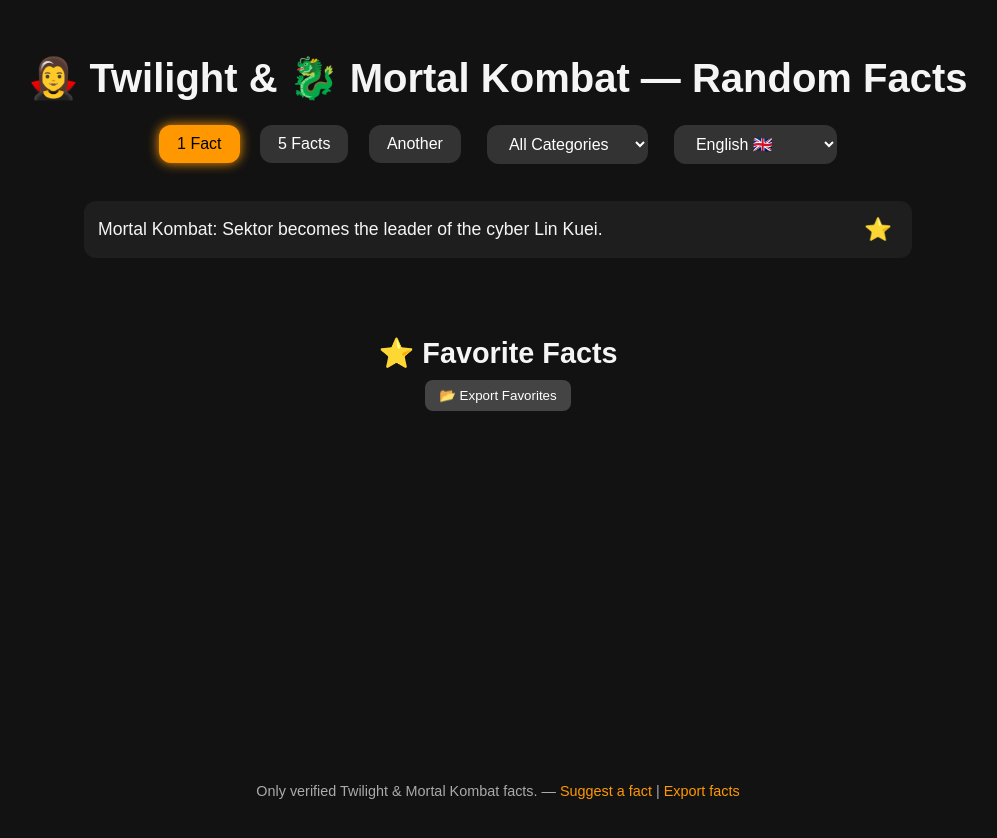
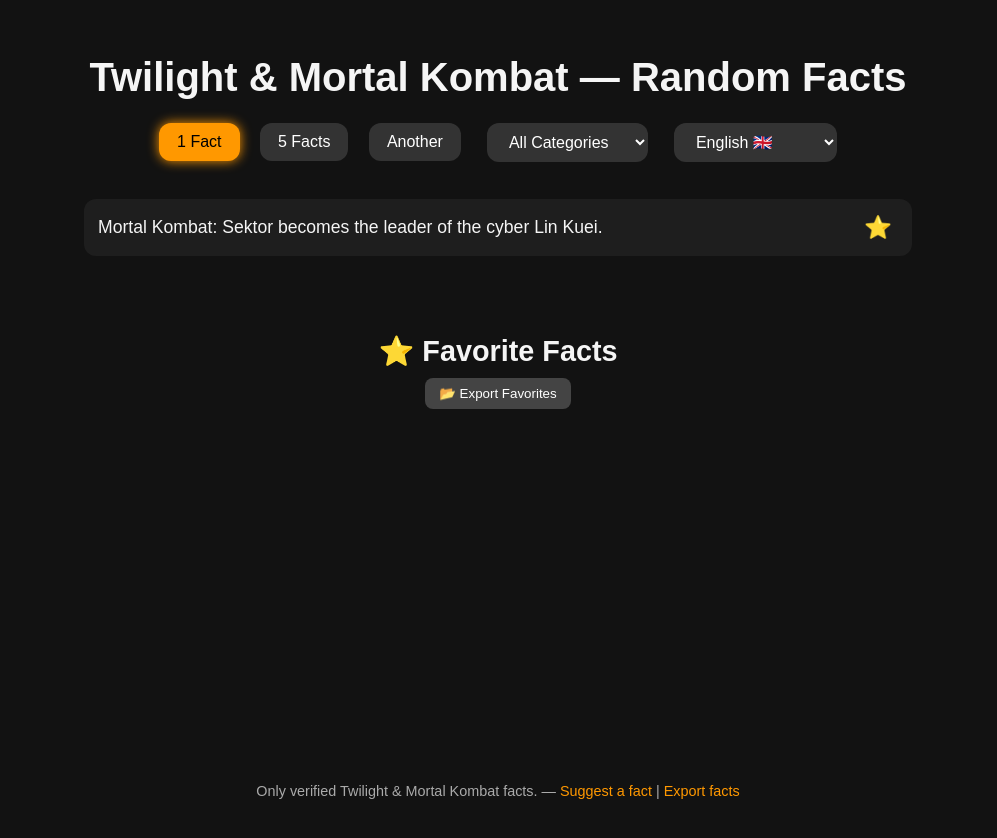
Before and after one commit to Jasonfighter12278/facts, a plain HTML site: page index.html in a window 1280 px wide. Shown: the whole page, without its empty margins (142-1139 px from the left). Drawn offline with Linux system fonts and the light colour scheme.

Commit message:
Update index.html

```diff
--- a/index.html
+++ b/index.html
@@ -3,7 +3,7 @@
 <head>
   <meta charset="UTF-8" />
   <meta name="viewport" content="width=device-width, initial-scale=1.0" />
-  <title>Random Facts — Twilight & Mortal Kombat</title>
+  <title>Random Facts Twilight & Mortal Kombat</title>
   <style>
     body {
       font-family: Arial, sans-serif;
@@ -61,7 +61,7 @@
   </style>
 </head>
 <body>
-  <h1>🧛‍♀️ Twilight & 🐉 Mortal Kombat — Random Facts</h1>
+  <h1>Twilight & Mortal Kombat — Random Facts</h1>
 
   <div class="controls">
     <div class="buttons">
```
